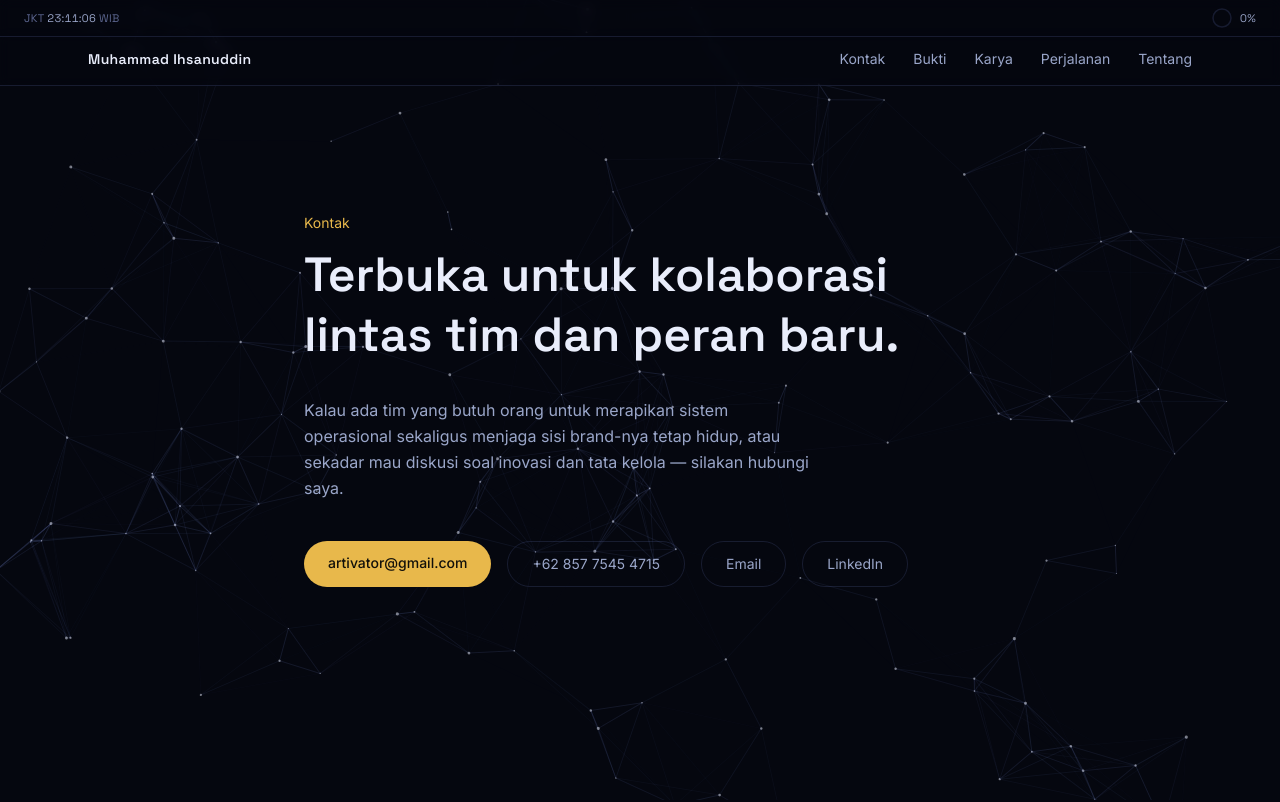
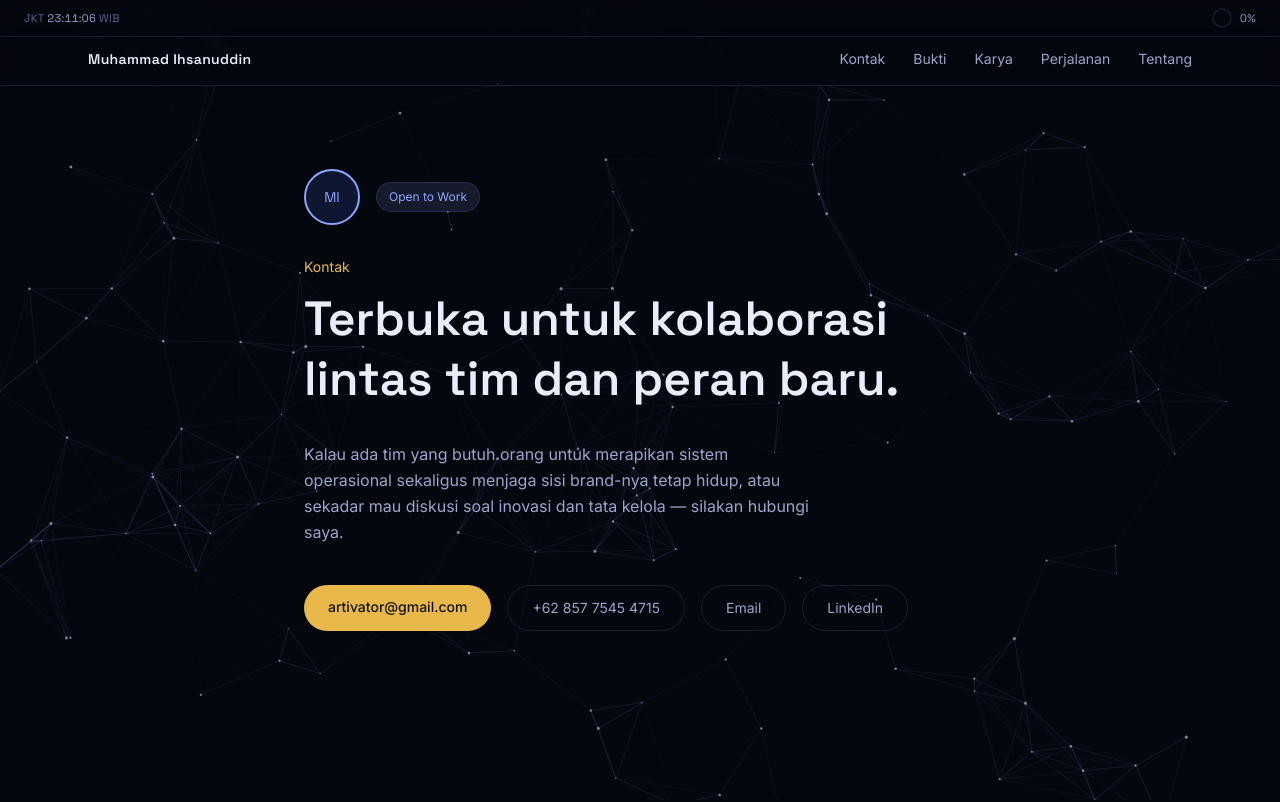
Before and after one commit to theartivator/cv-ihsanuddin, a React (Vite) app: page / in a window 1280 px wide. Shown: the top 802 px of the page. Built offline with nearby package versions, Linux system fonts and the light colour scheme.

Commit message:
feat: tambah badge foto Open to Work di section Kontak

```diff
--- a/src/components/Contact.jsx
+++ b/src/components/Contact.jsx
@@ -4,6 +4,38 @@ export default function Contact() {
   return (
     <section id="contact" className="relative px-6 py-28">
       <div className="max-w-6xl mx-auto">
+        <div className="flex items-center gap-4 mb-8">
+          <div
+            className="w-14 h-14 rounded-full overflow-hidden shrink-0"
+            style={{ border: "2px solid var(--accent)", background: "var(--surface)" }}
+          >
+            {profile.openToWorkPhotoUrl ? (
+              <img
+                src={profile.openToWorkPhotoUrl}
+                alt={`${profile.name} ${profile.lastName}`}
+                className="w-full h-full object-cover"
+              />
+            ) : (
+              <div
+                className="w-full h-full flex items-center justify-center font-display text-sm"
+                style={{ color: "var(--accent)" }}
+              >
+                MI
+              </div>
+            )}
+          </div>
+          <span
+            className="text-xs px-3 py-1.5 rounded-full"
+            style={{
+              background: "var(--accent-soft)",
+              color: "var(--accent)",
+              border: "1px solid var(--line)",
+            }}
+          >
+            Open to Work
+          </span>
+        </div>
+
         <p className="text-sm mb-3" style={{ color: "var(--gold)" }}>
           Kontak
         </p>
```
